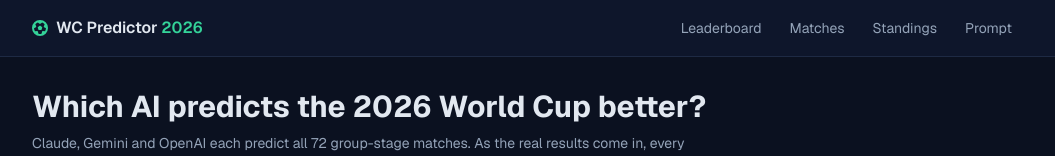
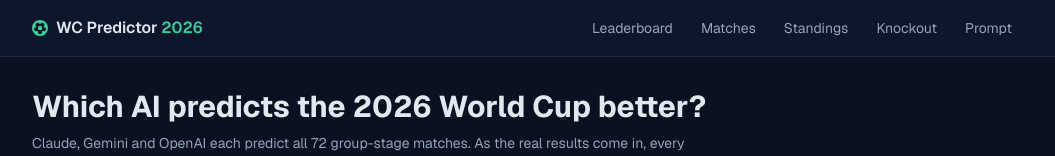
Before and after one commit to willianpinho/worldcup-predictor-2026, a Next.js app: page / in a window 1280 px wide. Shown: the top 156 px of the page, without its empty margins (112-1167 px from the left). Built offline with nearby package versions, Linux system fonts and the light colour scheme; no server answers; the database is empty.

Commit message:
feat(nav): add Knockout link

```diff
--- a/src/components/Nav.tsx
+++ b/src/components/Nav.tsx
@@ -5,6 +5,7 @@ const links = [
   { href: "/", label: "Leaderboard" },
   { href: "/matches", label: "Matches" },
   { href: "/standings", label: "Standings" },
+  { href: "/knockout", label: "Knockout" },
   { href: "/prompt", label: "Prompt" },
 ];
 
```
